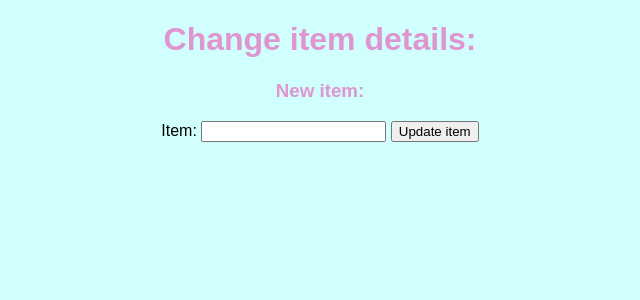
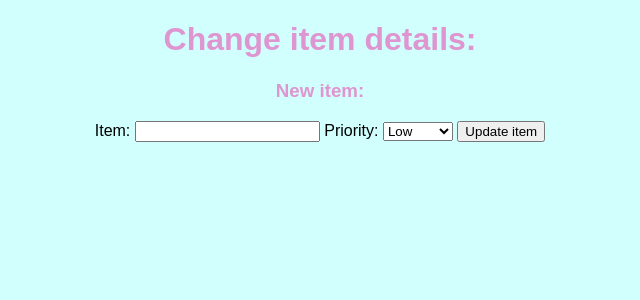
Before and after one commit to HarryEP/to-do-list, a Flask app: page /update_item/1 in a window 1280 px wide. Shown: the top 300 px of the page, without its empty margins (320-960 px from the left). Run offline with Flask 3, Linux system fonts and the light colour scheme; data that the repository does not hold is empty; some libraries are stand-ins or nearby versions.

Commit message:
update item name/priority at the same time

```diff
--- a/app.py
+++ b/app.py
@@ -98,7 +98,8 @@ def update_item(item_id):
     if request.method == "GET":
         with conn.cursor() as cur:
             cur.execute(
-                "SELECT todo_id as id, item FROM todo WHERE todo_id = %s;", (item_id,))
+                """SELECT todo_id as id, item, priority
+                FROM todo WHERE todo_id = %s;""", (item_id,))
             item = cur.fetchone()
         conn.close()
         return render_template('patch_item.html', item=item)
--- a/templates/patch_item.html
+++ b/templates/patch_item.html
@@ -14,6 +14,12 @@
     <form action="/update_item/{{ item.id }}" method="post">
       <label for="item">Item: </label>
       <input type="text" id="item" name="item" />
+      <label for="priority">Priority:</label>
+      <select name="priority" id="priority">
+        <option value="1" selected>Low</option>
+        <option value="2">Medium</option>
+        <option value="3">High</option>
+      </select>
       <input type="submit" value="Update item" />
     </form>
   </body>
```
